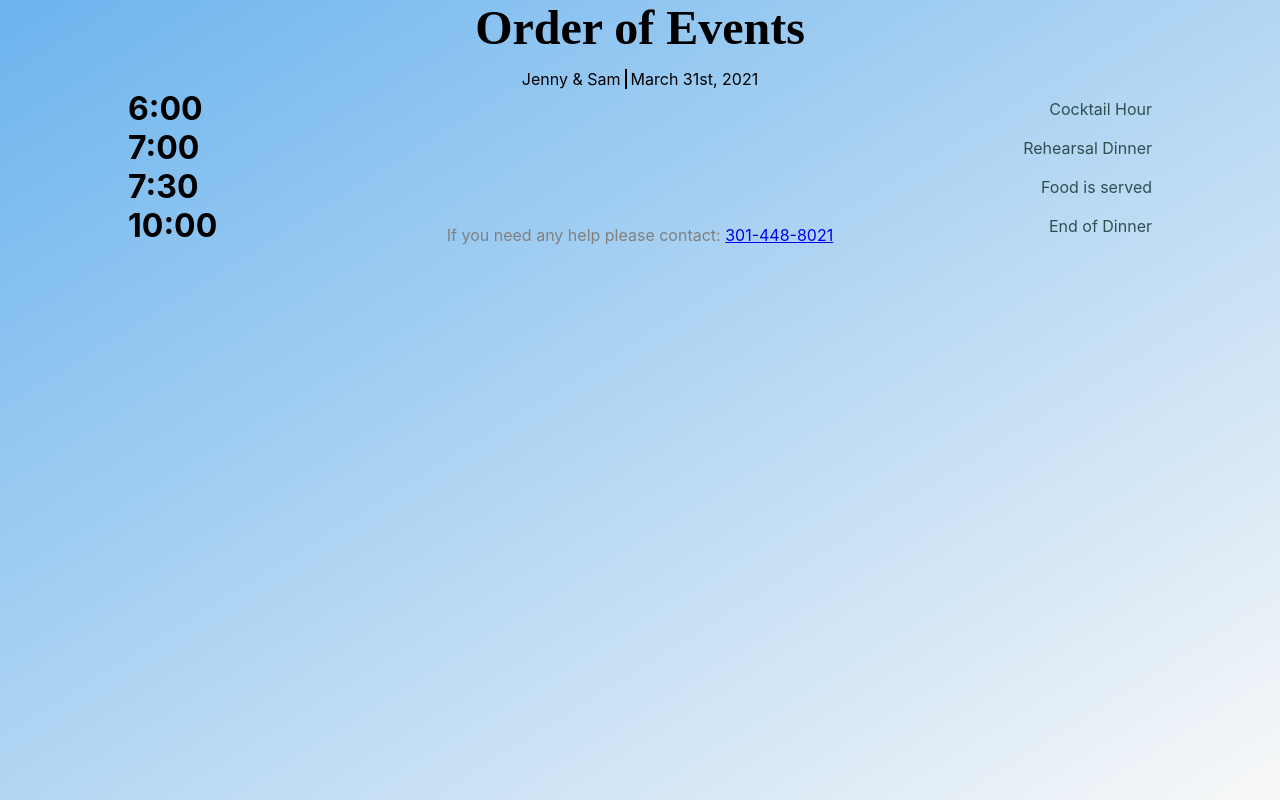
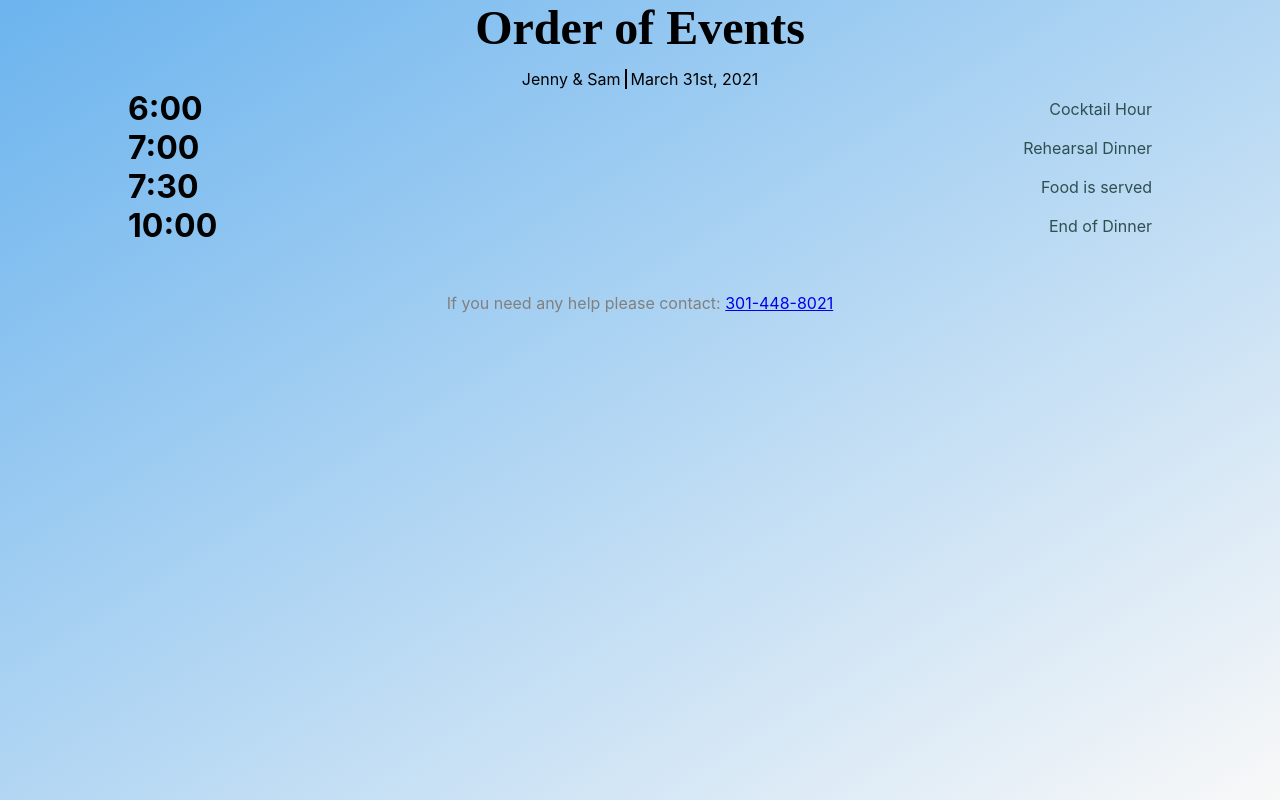
Before and after one commit to sam-a-sloate/wedding-schedule, a React (Create React App) app: page / in a window 1280 px wide. Built offline with nearby package versions, Linux system fonts and the light colour scheme.

Commit message:
Move down contact info

```diff
--- a/src/App.tsx
+++ b/src/App.tsx
@@ -25,7 +25,7 @@ function App() {
           date="March 31st, 2021"
         ></Schedule>
 
-        <div style={{position: "fixed", textAlign: "center", width: "100%", color: "grey", bottom:0}}>
+        <div style={{marginTop: "3em", textAlign: "center", width: "100%", color: "grey", bottom:0}}>
           If you need any help please contact: <a href="tel:3014488021">301-448-8021</a>
         </div>
       </a.div>}
@@ -52,7 +52,7 @@ function App() {
           ]}
           date="April 1st, 2021"
         ></Schedule>
-        <div style={{position: "fixed", textAlign: "center", width: "100%", color: "grey", bottom:0}}>
+        <div style={{marginTop: "3em", textAlign: "center", width: "100%", color: "grey", bottom:0}}>
           If you need any help please contact: <a href="tel:3014488021">301-448-8021</a>
         </div>
       </a.div>
```
